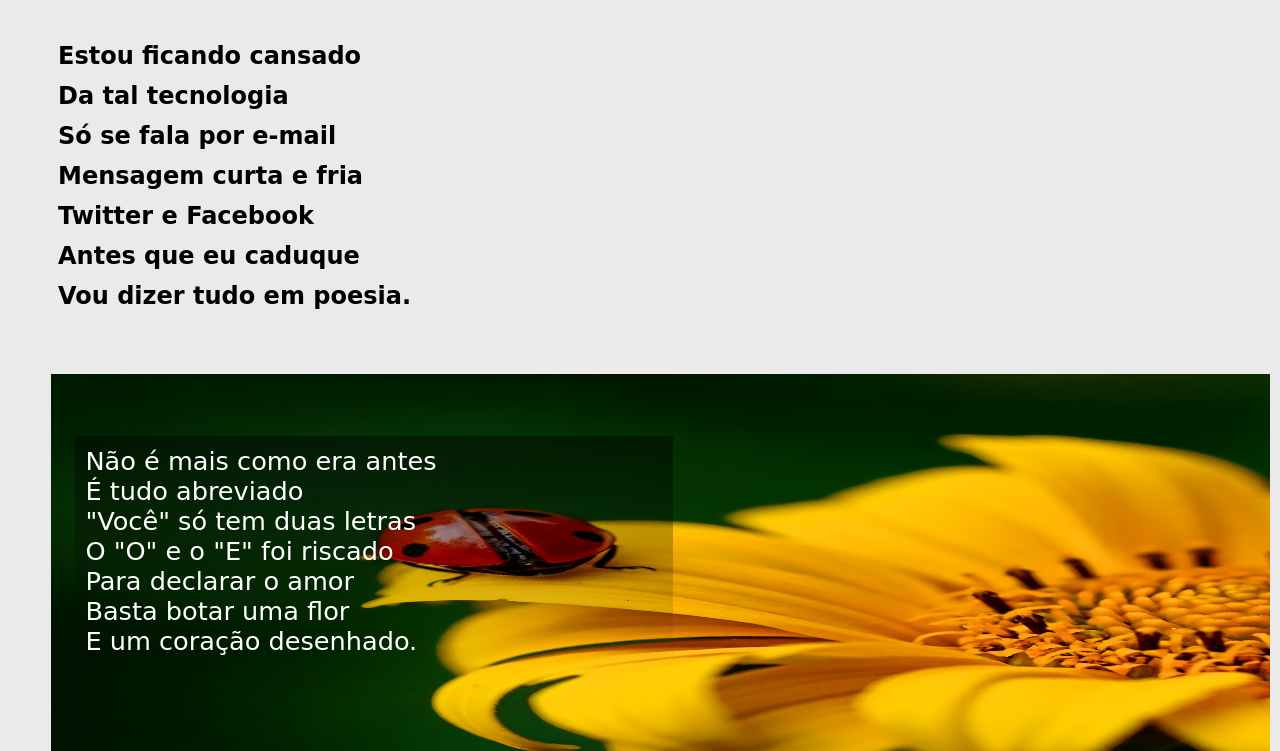
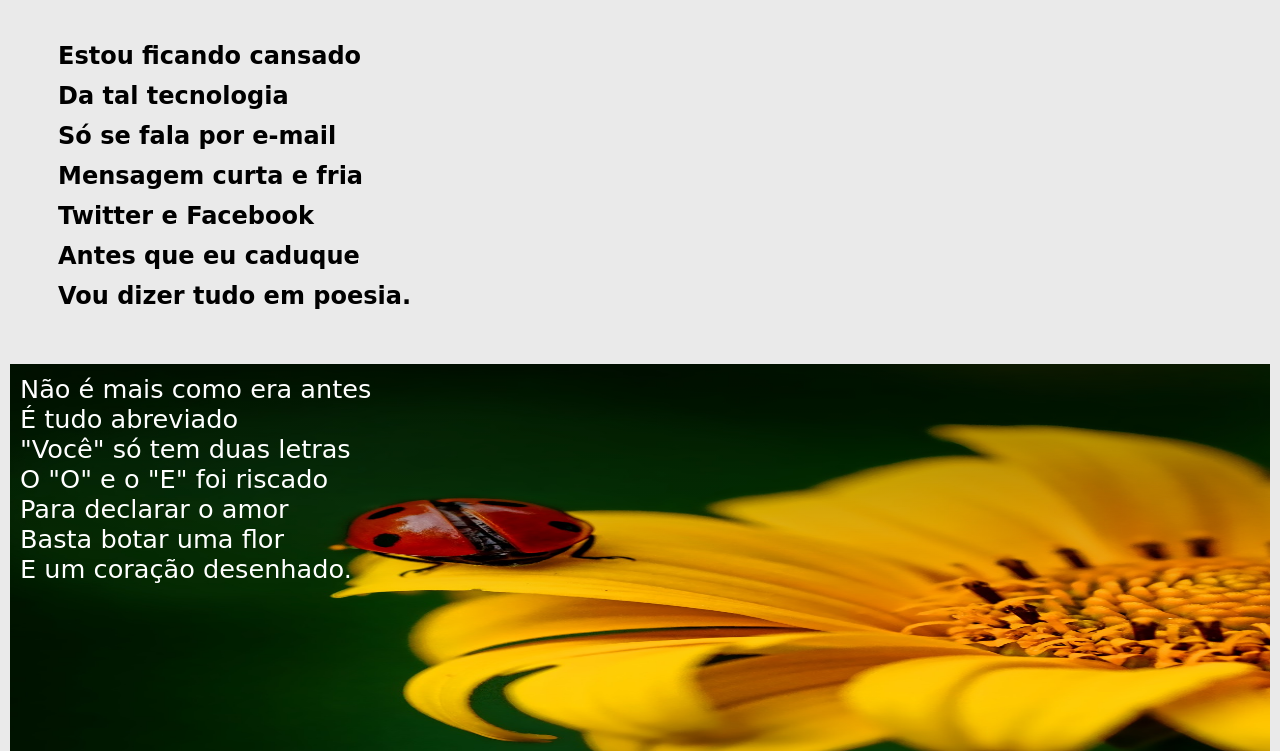
Before and after one commit to christiancaldeira/projeto-cordel, a plain HTML site: page index.html in a window 1280 px wide. Shown: the part 152-903 px from the top of the page. Drawn offline with Linux system fonts and the light colour scheme.

Commit message:
Novas Formatações

```diff
--- a/style.css
+++ b/style.css
@@ -95,11 +95,7 @@ div > p {
 
 
 
-    position: absolute;
 
-    top: 16%;
-    left: 2%;
-    right: 49%;
 
 }
 
@@ -114,9 +110,7 @@ div > p {
     height: 390px;
 
 
-    margin: 10px 0px 10px 41px;
 
-    position: relative;
 
 
 }
@@ -130,9 +124,8 @@ div > p {
     background-repeat: no-repeat;
     background-size: 158% 101%;
     height: 390px;
-    margin: 10px 0px 10px 41px;
 
-    position: relative;
+
 }
 
 
```
